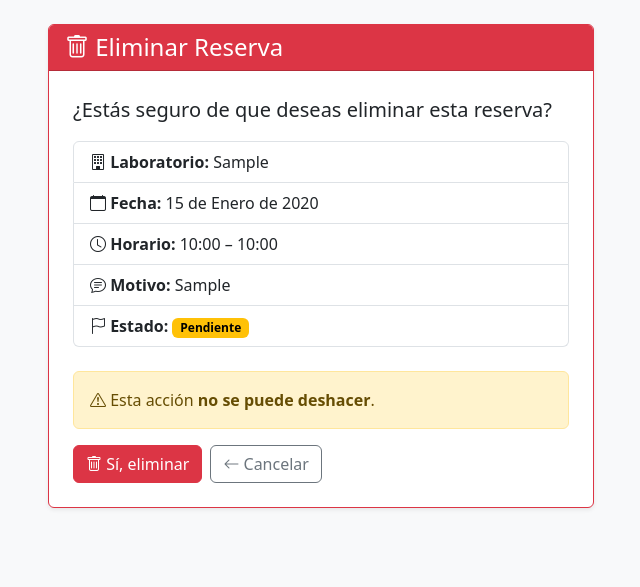
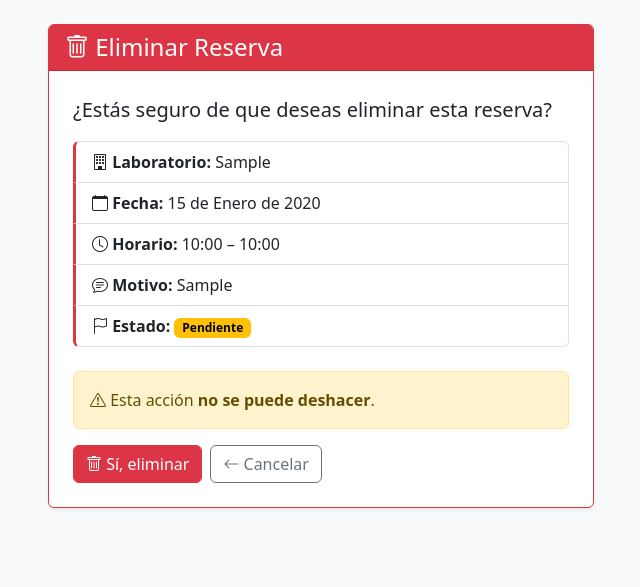
Before and after one commit to StevenInsuasti/FinalDjango, a Django app: page /reservas/1/eliminar/ in a window 1280 px wide. Shown: the part 56-643 px from the top of the page, without its empty margins (319-959 px from the left). Run offline with Django 5.2, Linux system fonts and the light colour scheme; a user stored in the database is signed in; tables that the repository leaves empty hold one stand-in row (values such as "Sample post").

```diff
--- a/static/css/styles.css
+++ b/static/css/styles.css
@@ -65,3 +65,13 @@ main {
     font-weight: bold;
     border-bottom: 2px solid #fff;
 }
+
+/* ── Formulario de reserva ── */
+.card .card-header.bg-primary {
+    border-radius: 0.375rem 0.375rem 0 0;
+}
+
+/* ── Confirmación de eliminación ── */
+.border-danger .list-group-item {
+    border-left: 3px solid var(--color-rechazada);
+}
```
